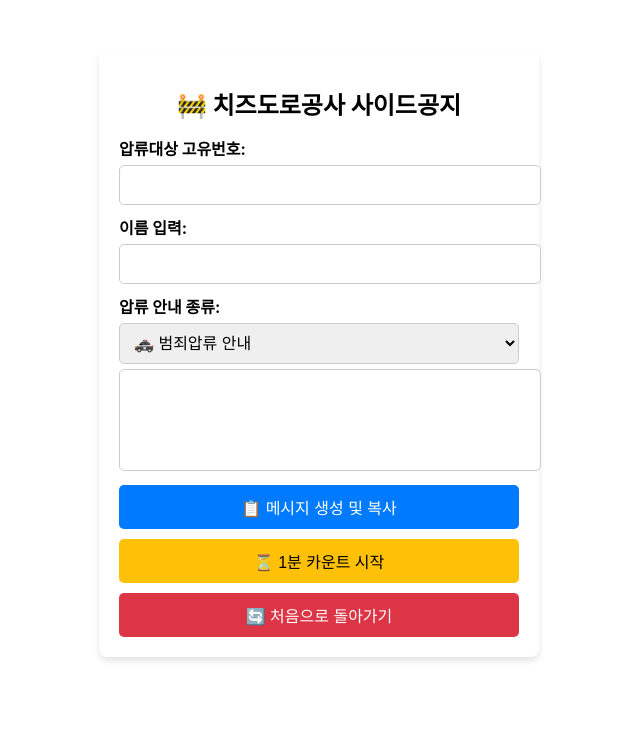
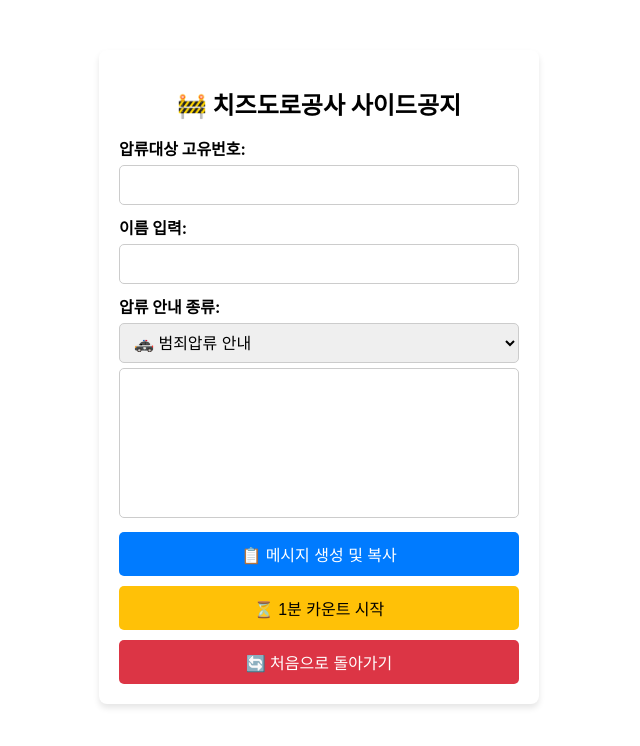
Before and after one commit to taesoo222/sidenoti, a React (Create React App) app: page / in a window 1280 px wide. Shown: the top 746 px of the page, without its empty margins (321-961 px from the left). Built offline with nearby package versions, Linux system fonts and the light colour scheme.

Commit message:
완성_0218

```diff
--- a/src/MessageGenerator.css
+++ b/src/MessageGenerator.css
@@ -29,10 +29,12 @@
     border: 1px solid #ccc;
     border-radius: 5px;
     font-size: 1rem;
+    box-sizing: border-box;
+    height: 40px;
   }
 
   .textarea {
-    height: 80px;
+    height: 150px;
     resize: none;
   }
 
--- a/src/MessageGenerator.js
+++ b/src/MessageGenerator.js
@@ -1,5 +1,5 @@
 import React, { useState, useEffect } from "react";
-import "./MessageGenerator.css"; // CSS 파일 불러오기
+import "./MessageGenerator.css";
 
 const MessageGenerator = () => {
 const [uniqueNumber, setUniqueNumber] = useState("");
@@ -8,6 +8,7 @@ const MessageGenerator = () => {
 const [message, setMessage] = useState("");
 const [timer, setTimer] = useState(null);
 const [remainingTime, setRemainingTime] = useState(0);
+const [isTimerEnd, setIsTimerEnd] = useState(false); // 추가
 
 const choices = [
   "🚓 범죄압류 안내",
@@ -18,11 +19,11 @@ const MessageGenerator = () => {
 ];
 
 const templates = [
-    "/팩션공지 [치즈도로공사 범죄압류 안내]\n범죄차량 즉각 압류합니다.\n압류대상 고유번호: @\n이름: #",
-    "/팩션공지 [치즈도로공사 일반압류 안내]\n버려진 차량에 대해서 1분뒤에 압류합니다.\n압류대상 고유번호: @\n이름: #",
-    "/팩션공지 [치즈도로공사 일반압류 안내]\n버려진 차량에 대한 1분압류를 사전에 고지했으나, 차주가 나타나지않음으로 압류진행합니다.\n압류대상 고유번호: @\n이름: #",
-    "/팩션공지 [치즈도로공사 오프라인압류 안내]\n오프라인차량 즉각 압류합니다.\n압류대상 고유번호: @\n이름: #",
-    "/팩션공지 [치즈도로공사 보호구역 압류 안내]\n보호구역 내 방치차량 즉각 압류합니다.\n압류대상 고유번호: @\n이름: #",
+  "/팩션공지 [치즈도로공사 범죄압류 안내]<br>\n범죄차량 즉각 압류합니다.<br>\n압류대상 고유번호: @<br>\n이름: #",
+  "/팩션공지 [치즈도로공사 일반압류 안내]<br>\n버려진 차량에 대해서 1분뒤에 압류합니다.<br>\n압류대상 고유번호: @<br>\n이름: #",
+  "/팩션공지 [치즈도로공사 일반압류 안내]<br>\n버려진 차량에 대한 1분압류를 사전에 고지했으나, 차주가 나타나지않음으로 압류진행합니다.<br>\n압류대상 고유번호: @<br>\n이름: #",
+  "/팩션공지 [치즈도로공사 오프라인압류 안내]<br>\n오프라인차량 즉각 압류합니다.<br>\n압류대상 고유번호: @<br>\n이름: #",
+  "/팩션공지 [치즈도로공사 보호구역 압류 안내]<br>\n보호구역 내 방치차량 즉각 압류합니다.<br>\n압류대상 고유번호: @<br>\n이름: #",
 ];
 
 const generateMessage = () => {
@@ -34,15 +35,23 @@ const MessageGenerator = () => {
      .replace("@", uniqueNumber)
      .replace("#", name);
    setMessage(newMessage);
+   setIsTimerEnd(false); // 추가
+
+   if (timer) clearInterval(timer);
+   setTimer(null);
+   setRemainingTime(0);
+
    navigator.clipboard.writeText(newMessage);
 };
 
 const startTimer = () => {
   setRemainingTime(60);
+  setMessage(""); // 추가
   setTimer(setInterval(() => {
     setRemainingTime((prev) => {
       if (prev <= 1) {
         clearInterval(timer);
+        setIsTimerEnd(true); // 추가
         return 0;
       }
       return prev - 1;
@@ -55,6 +64,7 @@ const MessageGenerator = () => {
   setName("");
   setChoiceIndex(0);
   setMessage("");
+  setIsTimerEnd(false); // 추가
   if (timer) clearInterval(timer);
   setRemainingTime(0);
 };
@@ -94,7 +104,13 @@ const MessageGenerator = () => {
     </select>
     <textarea
       readOnly
-        value={remainingTime > 0 ? `${remainingTime}초 남았습니다!` : message}
+      value={
+        remainingTime > 0
+          ? `${remainingTime}초 남았습니다.`
+          : isTimerEnd
+            ? "60초가 지났습니다."
+            : message
+      }
       className="textarea"
     />
     <button onClick={generateMessage} className="button button-primary">
```
Also changed, not shown: package.json (+4 -5 lines), 1 other file (tests, documents, lock files or other folders). Lines whose indentation alone changed are shown as unchanged.
